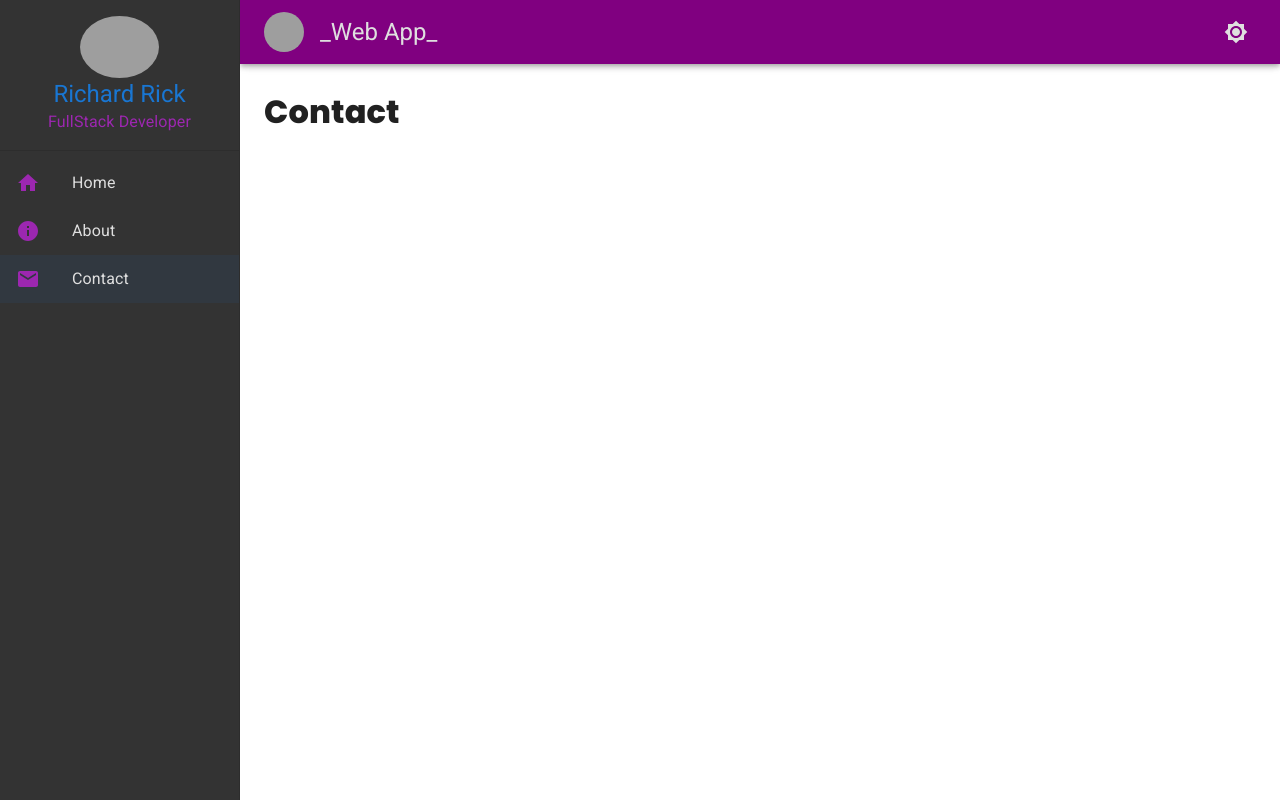
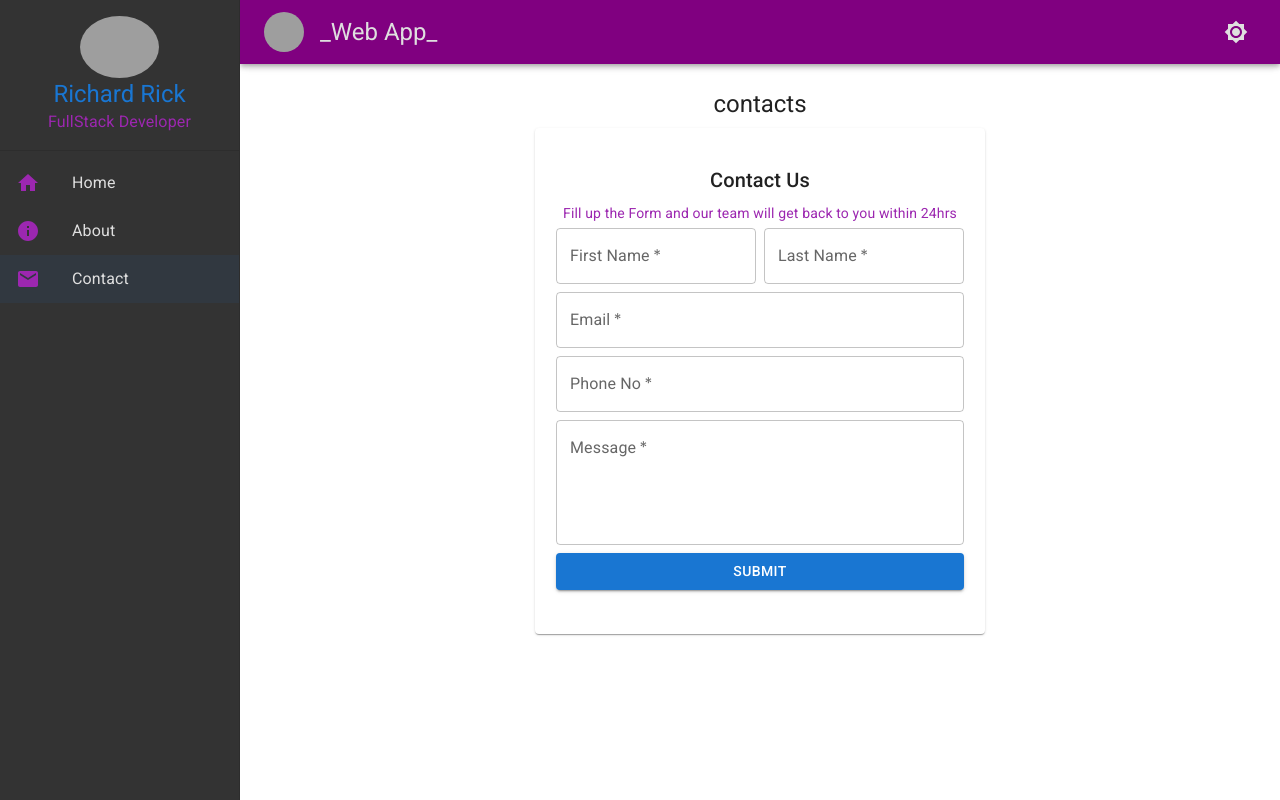
Before and after one commit to fredie7385/mui_responsive_app, a React (Create React App) app: page /contact in a window 1280 px wide. Built offline with nearby package versions, Linux system fonts and the light colour scheme; grey boxes are pictures that could not be loaded.

Commit message:
contact us form

```diff
--- a/src/pages/Contact.jsx
+++ b/src/pages/Contact.jsx
@@ -1,7 +1,104 @@
-import React from 'react'
+import {
+  Button,
+  Card,
+  CardContent,
+  Grid,
+  TextField,
+  Typography,
+} from "@mui/material";
+import React from "react";
 
 export default function Contact() {
   return (
-    <h1>Contact</h1>
-  )
+    <>
+      <Typography gutterBottom variant="h5" align={"center"}>
+        contacts
+      </Typography>
+      <Grid>
+        <Card
+          style={{
+            maxWidth: 450,
+            padding: "20px 5px",
+            display: "flex",
+            flexDirection: "column",
+            justifyContent: "space-around",
+            margin: "0 auto",
+          }}
+        >
+          <CardContent>
+            <Typography gutterBottom variant="h6" align="center">
+              Contact Us
+            </Typography>
+            <Typography
+              gutterBottom
+              variant="body2"
+              align="center"
+              color={"secondary"}
+              component={"p"}
+            >
+              Fill up the Form and our team will get back to you within 24hrs
+            </Typography>
+            <form>
+              <Grid container spacing={1}>
+                <Grid xs={12} sm={6} item>
+                  <TextField
+                    label="First Name"
+                    variant="outlined"
+                    fullWidth
+                    required
+                  />
+                </Grid>
+                <Grid xs={12} sm={6} item>
+                  <TextField
+                    label="Last Name"
+                    variant="outlined"
+                    fullWidth
+                    required
+                  />
+                </Grid>
+                <Grid xs={12} item>
+                  <TextField
+                    type="email"
+                    label="Email"
+                    variant="outlined"
+                    fullWidth
+                    required
+                  />
+                </Grid>
+                <Grid xs={12} item>
+                  <TextField
+                    type="number"
+                    label="Phone No"
+                    variant="outlined"
+                    fullWidth
+                    required
+                  />
+                </Grid>
+                <Grid xs={12} item>
+                  <TextField
+                    label="Message"
+                    variant="outlined"
+                    multiline
+                    rows={4}
+                    fullWidth
+                    required
+                  />
+                </Grid>
+                <Grid xs={12} item>
+                  <Button
+                    type="submit"
+                    variant="contained"
+                    color="primary"
+                    fullWidth
+                  >
+                    Submit
+                  </Button>
+                </Grid>
+              </Grid>
+            </form>
+          </CardContent>
+        </Card>
+      </Grid>
+    </>
+  );
 }
```
